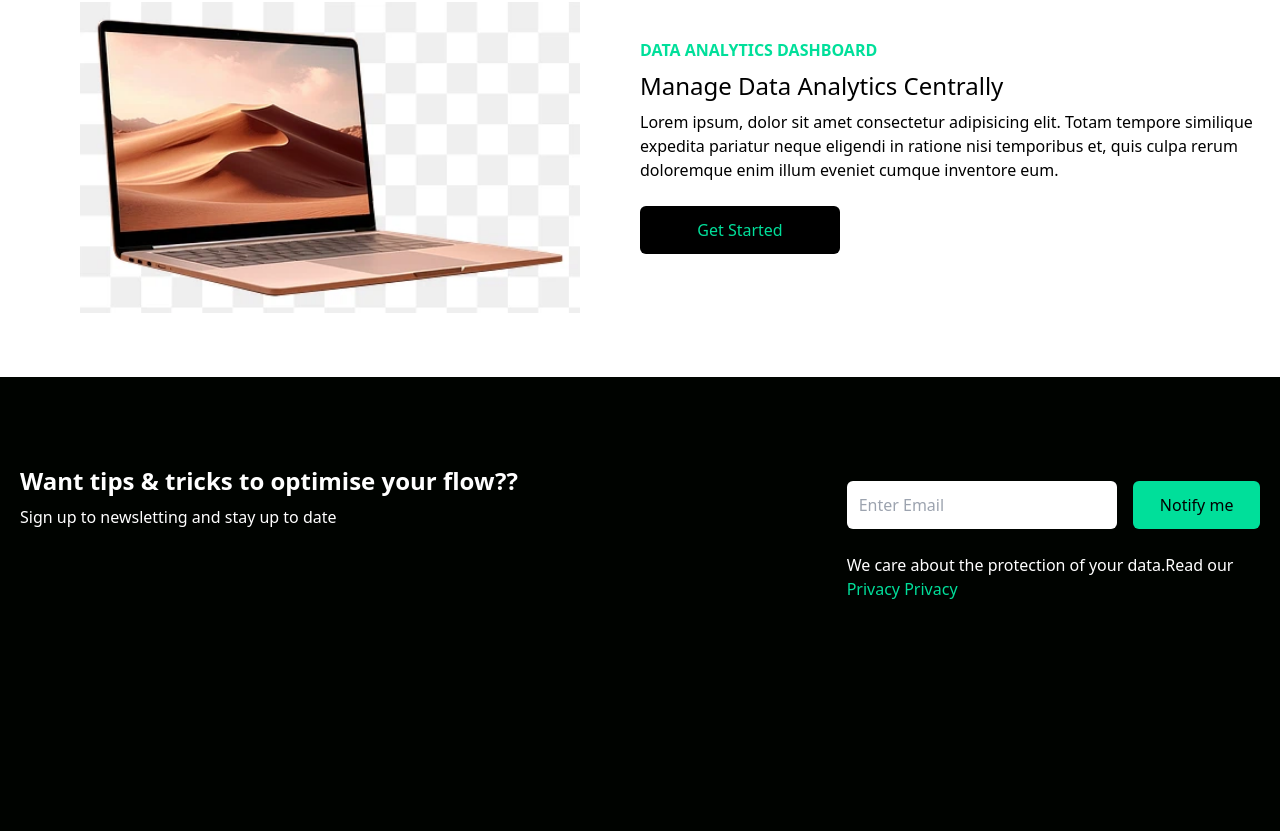
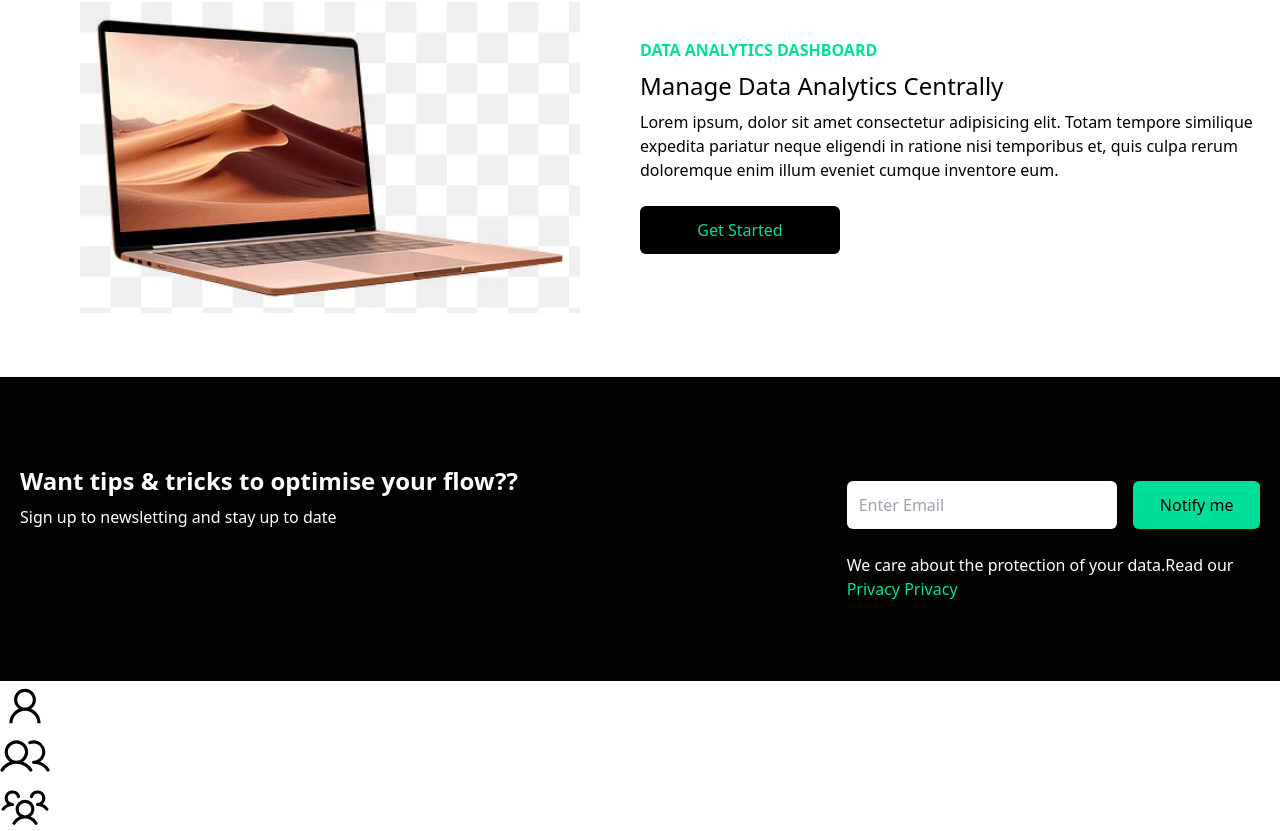
Before and after one commit to cafferti/tailwind-project, a React (Vite) app: page / in a window 1280 px wide. Shown: the part 862-1693 px from the top of the page. Before the commit the page ends 1543 px from the top, so only its background shows below. Built offline with nearby package versions, Linux system fonts and the light colour scheme.

Commit message:
exported single dual and group  icons for the card component

```diff
--- a/src/App.jsx
+++ b/src/App.jsx
@@ -3,6 +3,7 @@ import Navbar from './components/Navbar'
 import Land from './components/land'
 import Analytics from './components/Analytics'
 import Newsletter from './components/Newsletter'
+import Card from './components/Card'
 
 function App() {
   const [count, setCount] = useState(0)
@@ -13,6 +14,8 @@ function App() {
       <Land/>
       <Analytics/>
       <Newsletter/>
+      <Card/>
+
     </div>
   )
 }
--- /dev/null
+++ b/src/components/Card.jsx
@@ -0,0 +1,17 @@
+import { LiaUserSolid } from "react-icons/lia";
+//<LiaUserSolid />
+import { PiUsers } from "react-icons/pi";
+//<PiUsers />
+import { PiUsersThree } from "react-icons/pi";
+//<PiUsersThree
+const Card = () => {
+    return (
+       <div className="bg-white">
+        <LiaUserSolid size={50}/>
+        <PiUsers size={50}/>
+        <PiUsersThree size={50}/>
+       </div>
+    );
+}
+
+export default Card;
```
